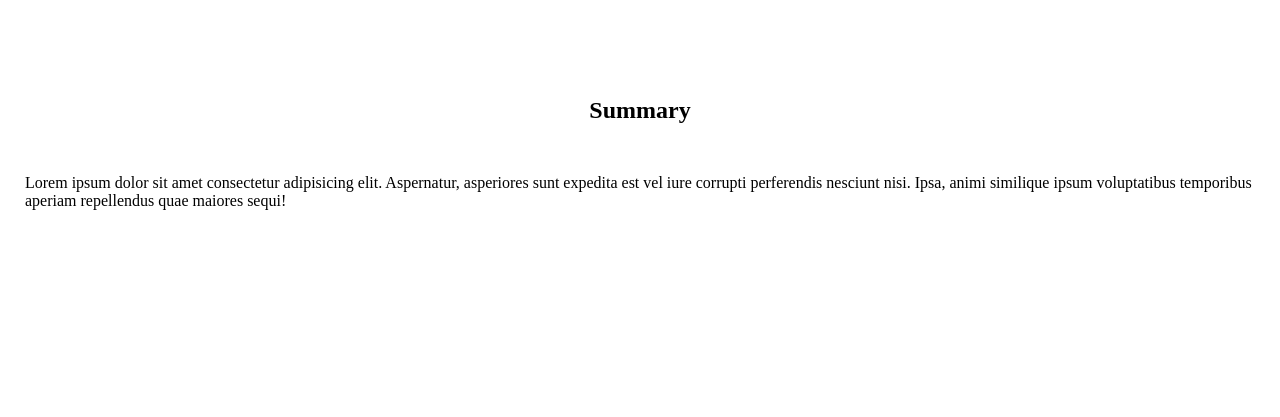
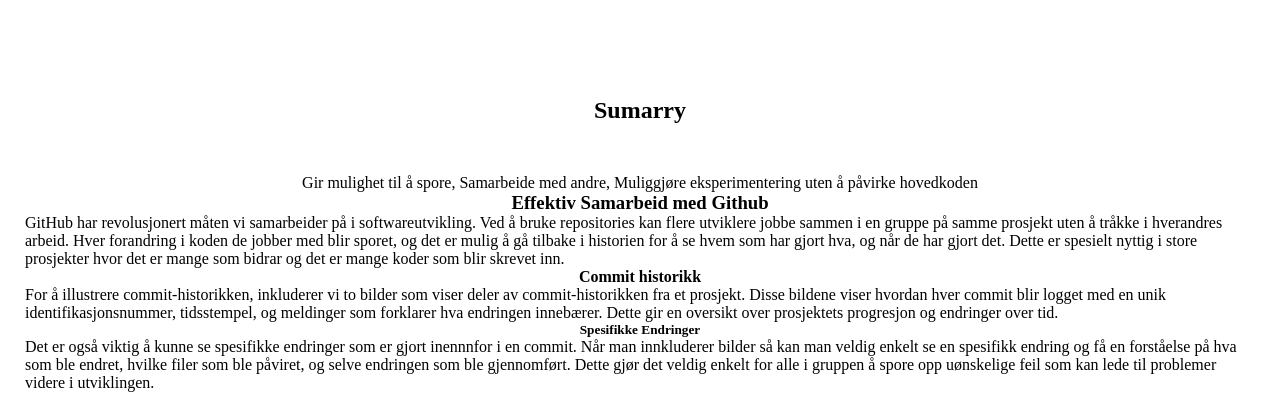
Before and after one commit to AlmirSe/ExamDATA1200, a plain HTML site: page SubPages/github.html in a window 1280 px wide. Shown: the part 1046-1463 px from the top of the page. Before the commit the page ends 1281 px from the top, so only its background shows below. Drawn offline with Linux system fonts and the light colour scheme.

Commit message:
Added summary text to github

```diff
--- a/SubPages/github.html
+++ b/SubPages/github.html
@@ -79,8 +79,32 @@
   </div>
 
   <div class="github-container2">
-    <h2>Summary</h2>
-    <p>Lorem ipsum dolor sit amet consectetur adipisicing elit. Aspernatur, asperiores sunt expedita est vel iure corrupti perferendis nesciunt nisi. Ipsa, animi similique ipsum voluptatibus temporibus aperiam repellendus quae maiores sequi!</p>
+    <h2>Sumarry</h2>
+    <p>Gir mulighet til å spore, Samarbeide med andre, Muliggjøre eksperimentering uten å påvirke hovedkoden</p>
+
+    <h3>Effektiv Samarbeid med Github</h3>
+    <p> GitHub har revolusjonert måten vi samarbeider på i softwareutvikling.
+      Ved å bruke repositories kan flere utviklere jobbe sammen i en gruppe på samme prosjekt uten å tråkke i hverandres arbeid. Hver forandring i koden de jobber med blir sporet,
+       og det er mulig å gå tilbake i historien for å se hvem som har gjort hva, og når de har gjort det. Dette er spesielt nyttig i store prosjekter hvor det er mange som bidrar og det er mange koder som blir skrevet inn.</p>
+
+
+
+
+      <h4>Commit historikk</h4>
+      <p>For å illustrere commit-historikken, inkluderer vi to bilder som viser deler av commit-historikken fra et prosjekt.
+        Disse bildene viser hvordan hver commit blir logget med en unik identifikasjonsnummer,
+         tidsstempel, og meldinger som forklarer hva endringen innebærer. Dette gir en oversikt over prosjektets progresjon og endringer over tid.</p>
+
+
+
+
+
+      <h5>Spesifikke Endringer</h5>
+      <p>Det er også viktig å kunne se spesifikke endringer som er gjort inennnfor i en commit. Når man innkluderer bilder så kan man veldig enkelt se en spesifikk endring og få en forståelse på hva som ble endret,
+        hvilke filer som ble påviret, og selve endringen som ble gjennomført. Dette gjør det veldig enkelt for alle i gruppen å spore opp uønskelige feil som kan lede til problemer videre i utviklingen.</p>
+
+
+
   </div>
 </body>
 
```
